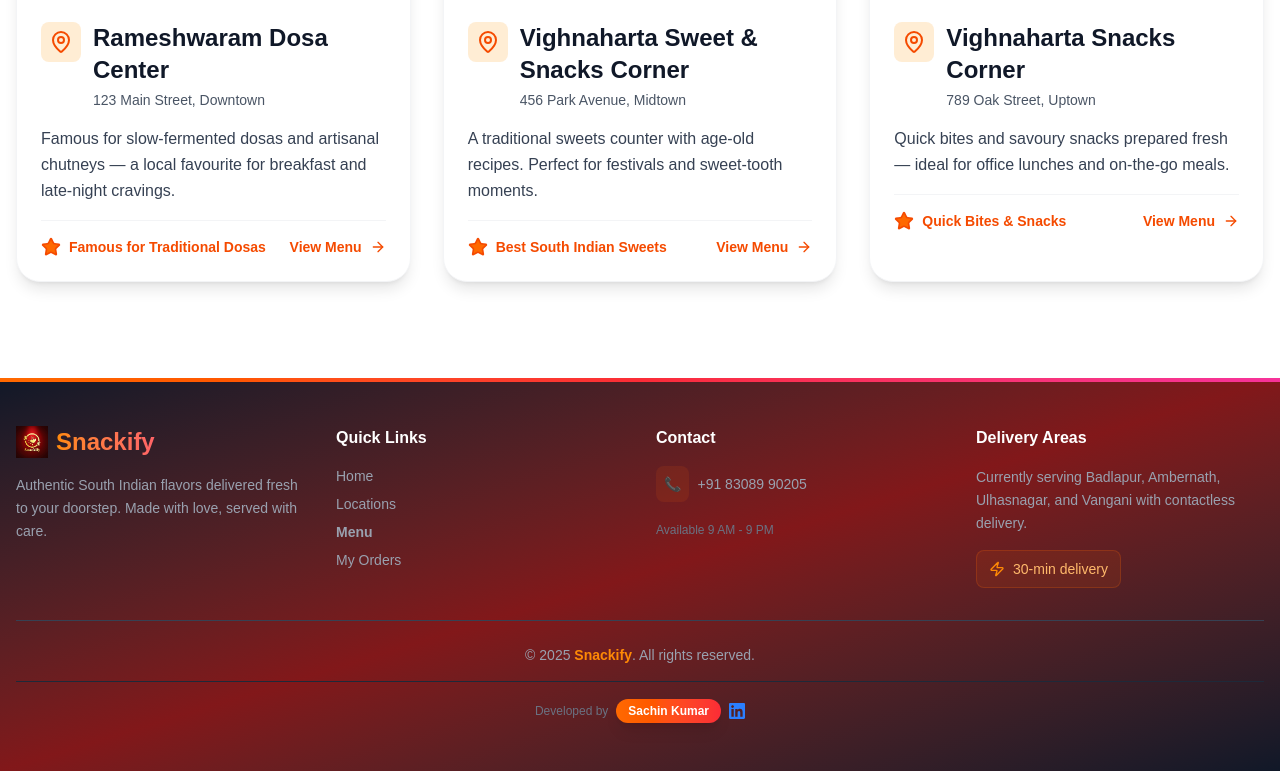
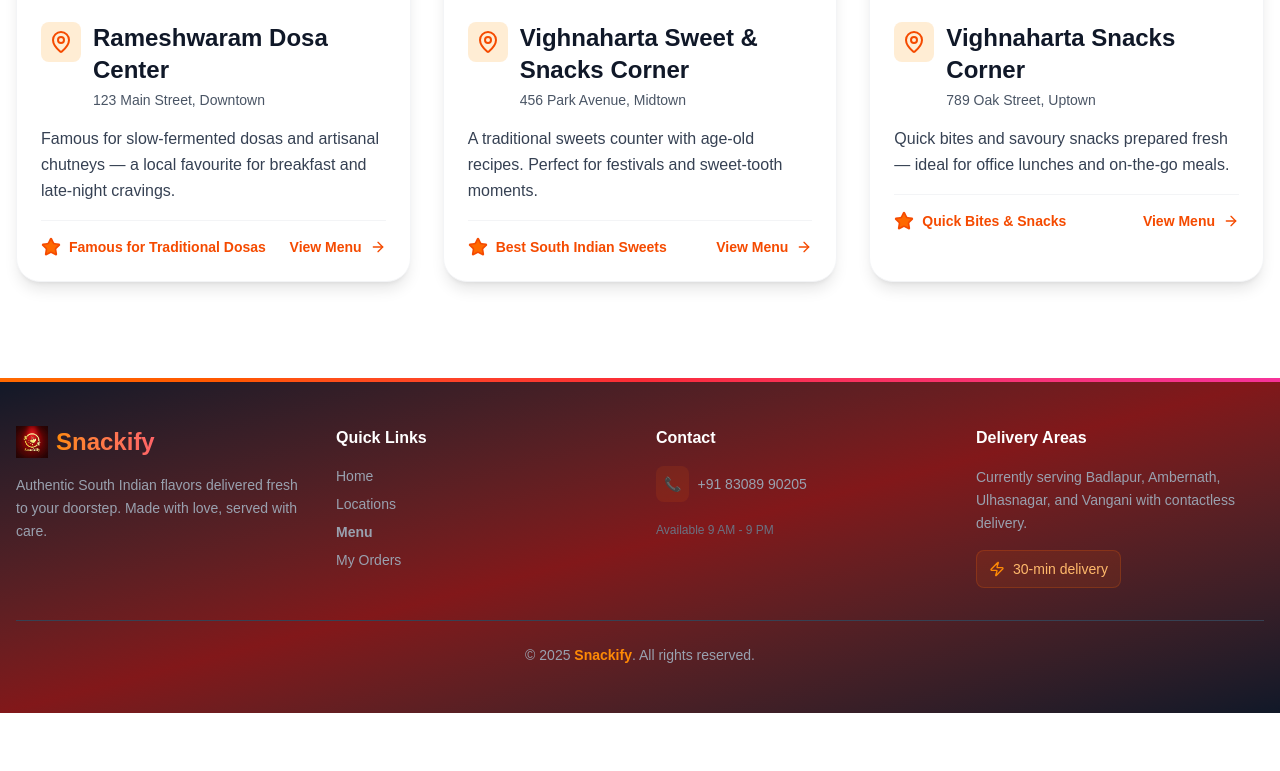
Before and after one commit to sachinkumar2304/Cafe_project, a Next.js app: page / in a window 1280 px wide. Shown: the part 1851-2622 px from the top of the page. After the commit the page ends 2564 px from the top, so only its background shows below. Built offline with nearby package versions, Linux system fonts and the light colour scheme; no server answers; the database is empty.

Commit message:
Commented out LinkedIn profile link in footer

```diff
--- a/src/app/page.tsx
+++ b/src/app/page.tsx
@@ -513,7 +513,7 @@
                         </p>
 
                         {/* Developer Credit */}
-                        <div className="mt-4 pt-4 border-t border-gray-800">
+                        {/* <div className="mt-4 pt-4 border-t border-gray-800">
                             <a
                                 href="https://www.linkedin.com/in/sachin-kumar-607a73345?utm_source=share&utm_campaign=share_via&utm_content=profile&utm_medium=android_app"
                                 target="_blank"
@@ -528,7 +528,7 @@
                                     <path d="M20.447 20.452h-3.554v-5.569c0-1.328-.027-3.037-1.852-3.037-1.853 0-2.136 1.445-2.136 2.939v5.667H9.351V9h3.414v1.561h.046c.477-.9 1.637-1.85 3.37-1.85 3.601 0 4.267 2.37 4.267 5.455v6.286zM5.337 7.433c-1.144 0-2.063-.926-2.063-2.065 0-1.138.92-2.063 2.063-2.063 1.14 0 2.064.925 2.064 2.063 0 1.139-.925 2.065-2.064 2.065zm1.782 13.019H3.555V9h3.564v11.452zM22.225 0H1.771C.792 0 0 .774 0 1.729v20.542C0 23.227.792 24 1.771 24h20.451C23.2 24 24 23.227 24 22.271V1.729C24 .774 23.2 0 22.222 0h.003z"/>
                                 </svg>
                             </a>
-                        </div>
+                        </div> */}
                     </div>
                 </div>
             </footer>
```
